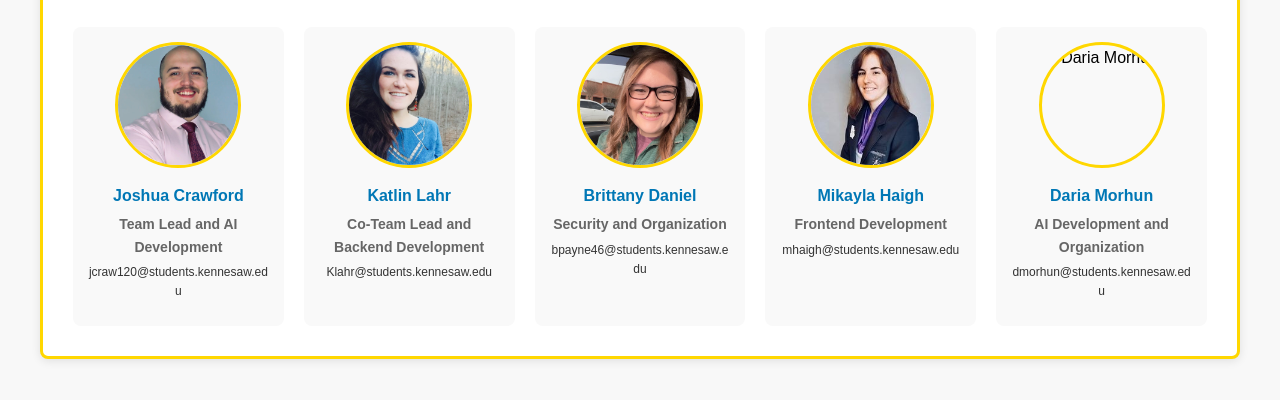
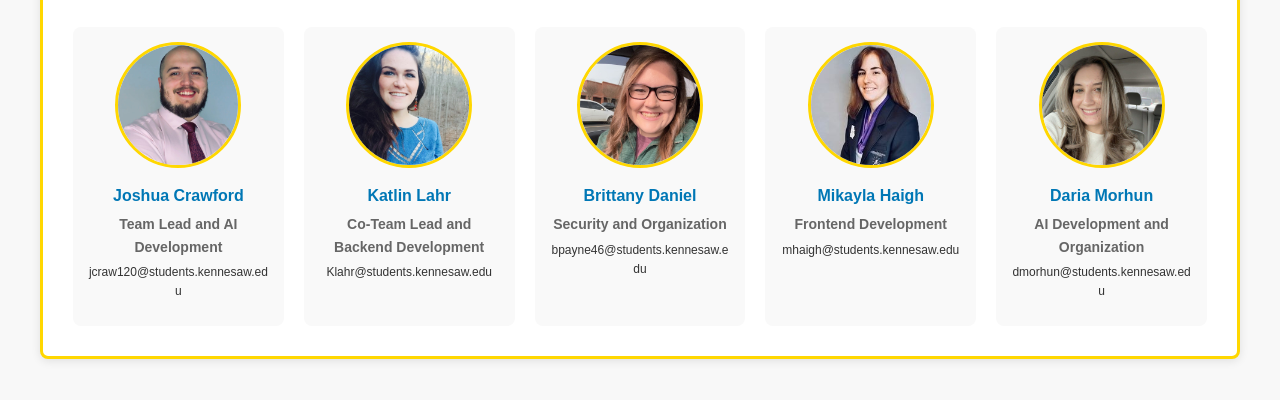
Before and after one commit to FosterPetCapstone/cDay, a plain HTML site: page authors.html in a window 1280 px wide. Shown: the part 182-582 px from the top of the page. Drawn offline with Linux system fonts and the light colour scheme.

Commit message:
Update authors.html

```diff
--- a/authors.html
+++ b/authors.html
@@ -261,7 +261,7 @@
             </div>
 
             <div class="team-member">
-                <img src=dariaMorhun.jpg" alt="Daria Morhun" class="headshot">
+                <img src="dariaMorhun.jpg" alt="Daria Morhun" class="headshot">
                 <div class="member-info">
                     <a href="https://www.linkedin.com/in/daria-morhun-08385919a" class="member-name" target="_blank">Daria Morhun</a>
                     <div class="member-title">AI Development and Organization</div>
```
